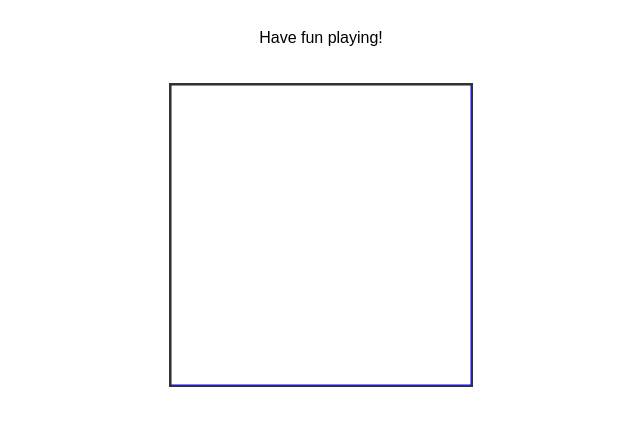
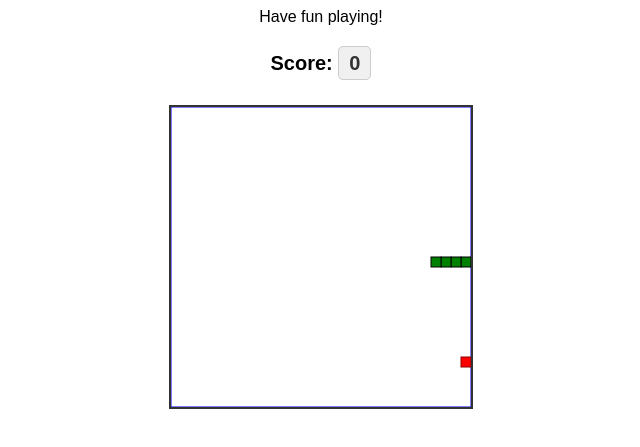
Before and after one commit to Shohgames/snek, a plain HTML site: page snakey/index.html in a window 1280 px wide. Shown: the part 255-702 px from the top of the page, without its empty margins (319-959 px from the left). Drawn offline with Linux system fonts and the light colour scheme.

Commit message:
Game finished with food and death system

```diff
--- a/snakey/index.html
+++ b/snakey/index.html
@@ -20,6 +20,22 @@
             display: block;
             margin: 20px auto;
         }
+        /* ...existing CSS... */
+
+        .score-container {
+            font-size: 20px;
+            font-weight: bold;
+            margin: 10px 0;
+            text-align: center;
+        }
+
+        .score {
+            color: #333;
+            background-color: #f0f0f0;
+            padding: 5px 10px;
+            border-radius: 5px;
+            border: 1px solid #ccc;
+        }
     </style>
 </head>
 <body>
@@ -29,6 +45,7 @@
     <p>Have fun playing!</p>
     <!--Damn writing html feels so nostalgic-->
 
+    <div class="score-container">Score: <span class="score" id="score">0</span></div>
    <canvas id="gameCanvas" width="300" height="300">&lt;canvas>
 
     <script>
@@ -86,6 +103,8 @@
             snake.unshift(head);
             const didEatFood = snake[0].x === foodX && snake[0].y === foodY;
             if (didEatFood) {
+                score += 10;
+                document.getElementById('score').innerHTML = score;
                 createFood();
             } else{
             snake.pop();
@@ -110,8 +129,9 @@
 
 
 
-
+        createFood();
         function maintickmove() {
+        if (didGameEnd()) return;
         setTimeout(function onTick() {
         clearCanvas();
         drawFood();
@@ -182,6 +202,21 @@
             ctx.strokeRect(foodX,foodY,10,10)
         }
 
+        function didGameEnd() {
+            for (let i = 4; i < snake.length; i++) {
+                const didCollide = snake[i].x === snake[0].x &&
+                snake[i].y === snake[0].y
+                if (didCollide) return true
+            }
+            const hitLeftWall = snake[0].x < 0;
+            const hitRightWall = snake[0].x > gameCanvas.width - 10;
+            const hitToptWall = snake[0].y < 0;
+            const hitBottomWall = snake[0].y > gameCanvas.height - 10;
+            return hitLeftWall ||
+                   hitRightWall ||
+                   hitToptWall ||
+                   hitBottomWall
+        }
 
     </script>
 
```
